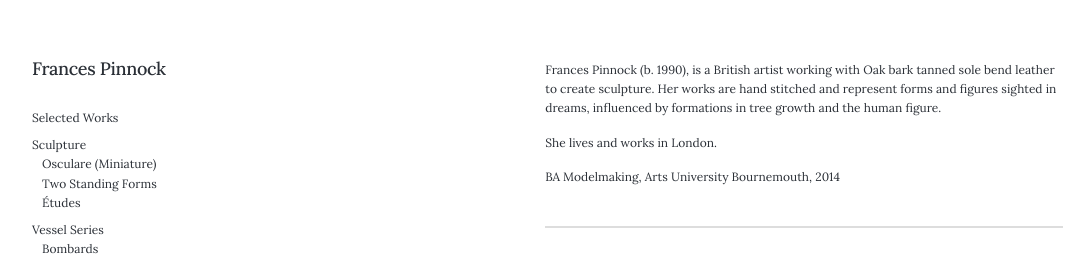
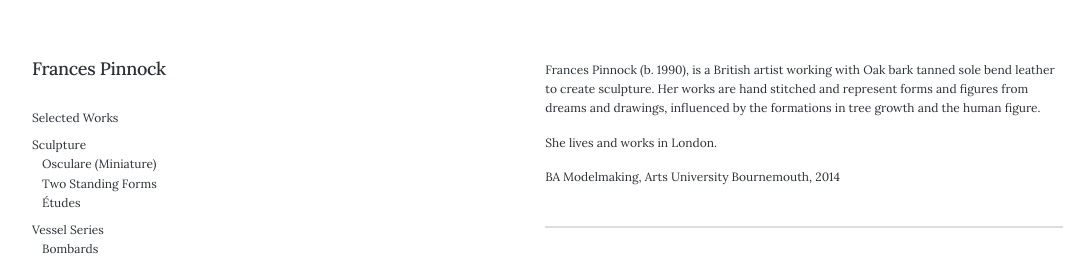
Before and after one commit to francespinnock/francespinnock.github.io, a Jekyll site: the page built from _pages/about.md, in a window 1280 px wide and 1008 px high. Shown: the top 261 px of the window, without its empty margins (28-1115 px from the left). Built offline with Jekyll 4.4.1, drawn with Linux system fonts in a browser that asks for light colours; nearby versions of some CDN libraries.

Commit message:
Update about.md

```diff
--- a/_pages/about.md
+++ b/_pages/about.md
@@ -4,7 +4,7 @@ subtitle:
 description: About Frances Pinnock
 ---
 Frances Pinnock (b. 1990), is a British artist working with Oak bark tanned sole bend leather to create sculpture.
-Her works are hand stitched and represent forms and figures sighted in dreams, influenced by formations in tree growth and the human figure.
+Her works are hand stitched and represent forms and figures from dreams and drawings, influenced by the formations in tree growth and the human figure.
 
 She lives and works in London.
 
```
